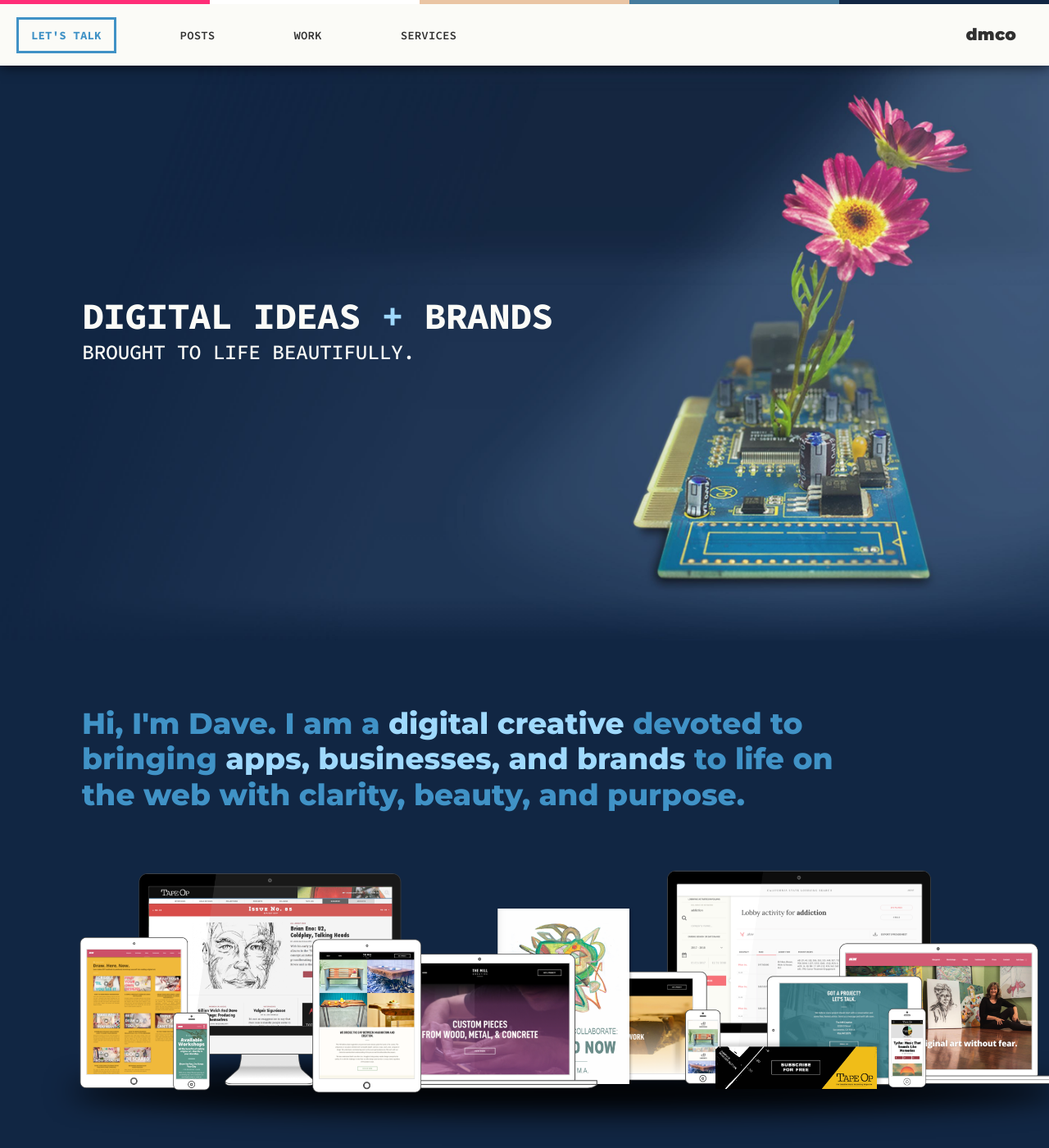
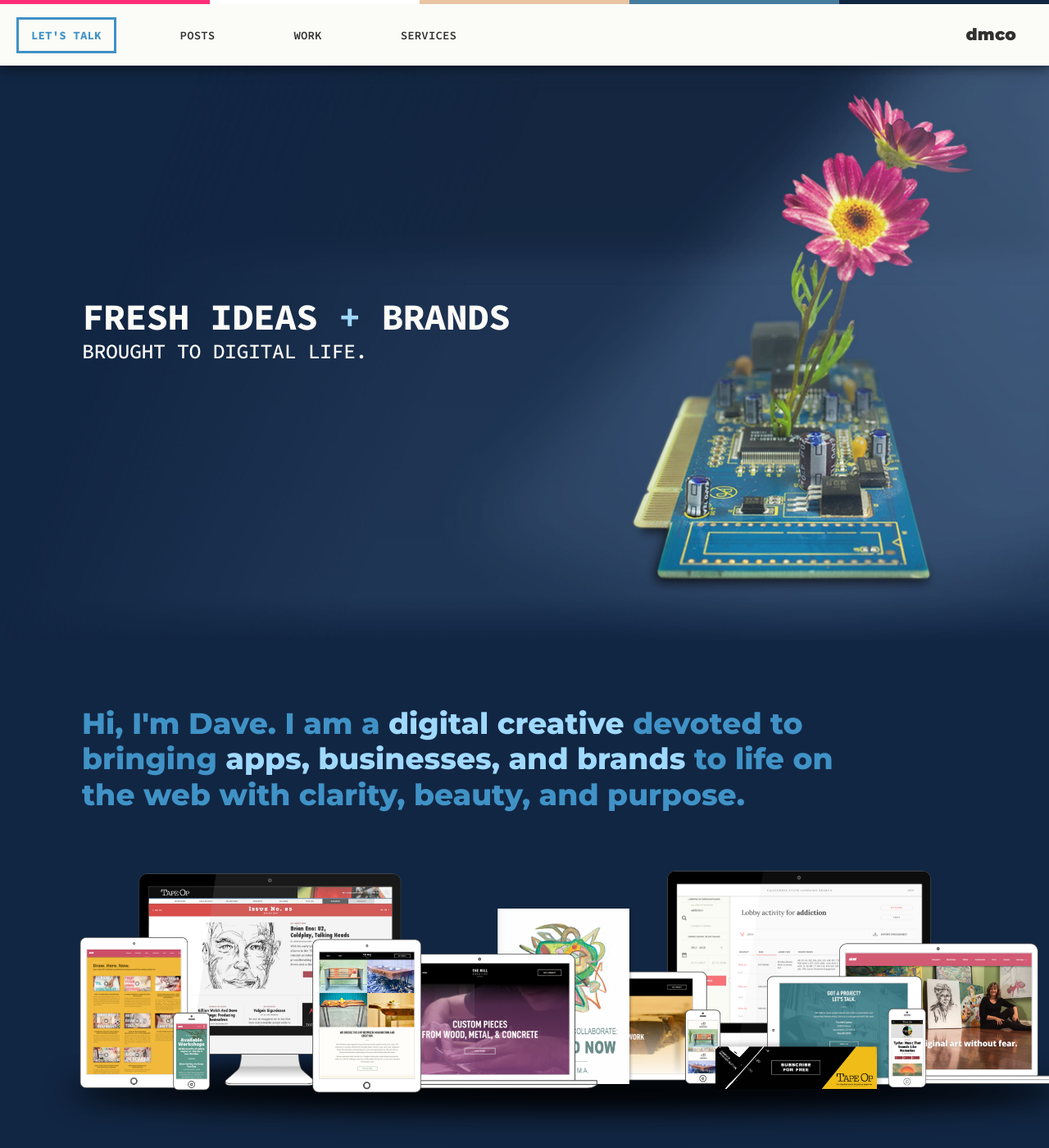
Before and after one commit to middletond/dmco, a Jekyll site: the page built from index.html, in a window 1280 px wide and 1400 px high. Shown: the whole window at 82% size. Built offline with Jekyll 4.4.1, drawn with Linux system fonts in a browser that asks for light colours.

Commit message:
Rough mobile hero styles

```diff
--- a/_sass/_hero.scss
+++ b/_sass/_hero.scss
@@ -1,51 +1,72 @@
 .hero {
+	margin: 0;
 	min-height: 700px;
-	margin: 0;
+	overflow: hidden;
 	position: relative;
-	overflow: hidden;
+	// size of .hero-image dictates .hero height
+	.hero-image {
+		margin: 0;
+		position: relative;
+		float: right;
+		z-index: 0;
+    top: 0px;
+    right: 0px;
+		@include below($break-large) {
+			right: -80px;
+		}
+    min-width: 1200px;
+		max-width: 1600px;
+    img { width: 100%; }
+	}
 	.hero-text {
 		@include flex_display();
-		// @include flex_justify_content(center);
 		@include flex_align_items(center);
+		@include below($break-small) {
+			// @include flex_align_items(flex-end);
+		}
 		position: absolute;
-		top: 0;
-		width: 80%;
+		top: 0px;
+		width: 100%;
 		height: 100%;
 		z-index: 1;
 		.heading-block {
-			padding-left: 100px;
+			border: none;
 			margin-top: 0px;
-			border: none;
-			h1.old {
-				font-size: 55px;
+			box-sizing: border-box;
+			padding: 15px 20px 15px 100px;
+			@include below($break-large) { padding-left: 50px; }
+			@include below($break-medium) {
+				margin-top: 40px;
+				background: linear-gradient(180deg, hsla(203,68,15,0.5) 0%,
+																					  hsla(203,68,15,0.75) 100%);
+			}
+			@include below($break-small) {
+				width: 100%;
+				padding: 15px 0px;
 			}
 			h1 {
 				color: $cream;
 				font-size: 45px;
+				@include below($break-large) { font-size: 40px; }
 				font-weight: 700;
 				letter-spacing: -0.02em;
-				span {
-					color: $cornflower;
+				line-height: 1.05em;
+				.plus-sign { color: $cornflower; }
+				@include below($break-medium) {
+					text-align: right;
+					.mobile-break { display: block; }
 				}
+				@include below($break-small) { text-align: center }
 			}
 			h3 {
 				border: none;
-				padding-top: 8px;
+				padding-top: 5px;
 				font-size: 25px;
+				@include below($break-large) { font-size: 22px; }
+				@include below($break-small) { text-align: center }
 				letter-spacing: -0.02em;
 				font-weight: 500;
-				margin-left: 0px !important;
-			}
-		  .definitions li {
-				font-family: "Source Code Pro";
-				font-size: 16px;
-				padding: 0px;
-				margin: 10px 0px 10px 3px;
-				letter-spacing: 0.02em;
-			}
-			.definitions {
-				margin: 0;
-				li { margin: 0 0 0 30px; }
+				margin-left: 0px !important; // negate base section H3 rules
 			}
 			.meta {
 				font-size: 18px;
@@ -53,20 +74,4 @@
 			}
 		}
 	}
-	.hero-image {
-		margin: 0;
-		position: relative;
-		float: right;
-		z-index: 0;
-        top: 0;
-        right: 0;
-        z-index: 0;
-        height: 100%;
-        min-width: 1200px;
-		max-width: 1600px;
-        img {
-            width: 100%;
-            // margin-bottom: -8px; // Hack. Img is adding 4px margin to bottom of container div, can't figureo out why
-        }
-	}
 }
--- a/index.html
+++ b/index.html
@@ -11,8 +11,11 @@
 		</figure>
         <div class="hero-text">
             <div class="heading-block">
-                <h1>Digital Ideas <span>+</span> Brands</h1>
-                <h3>brought to life beautifully.</h3>
+                <h1>Fresh Ideas
+                  <span class="mobile-break"></span>
+                  <span class="plus-sign">+</span>
+                  Brands</h1>
+                <h3>brought to digital life.</h3>
             </div>
         </div>
     </div>
```
Also changed, not shown: assets/img/hero2.jpg (deleted).
